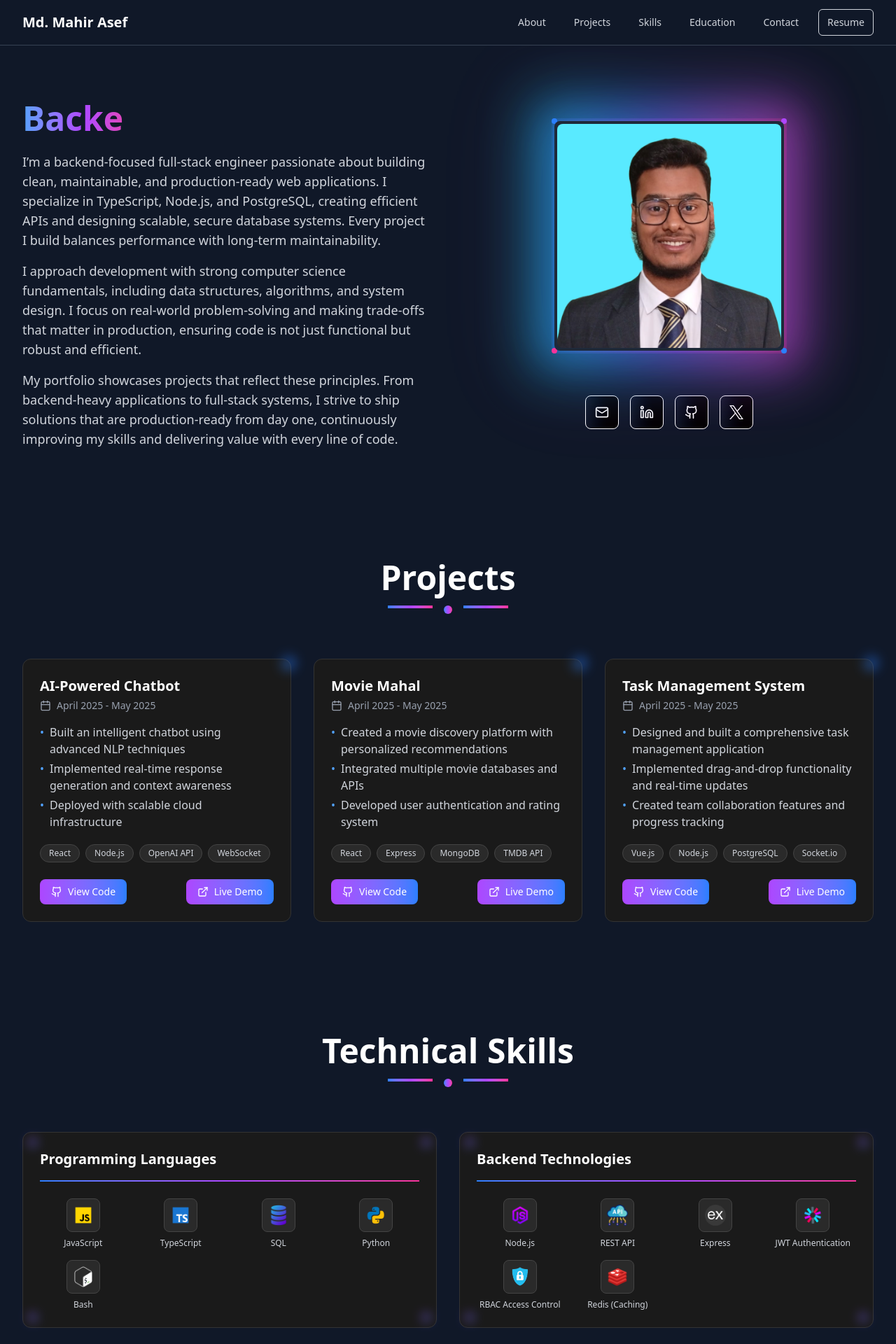
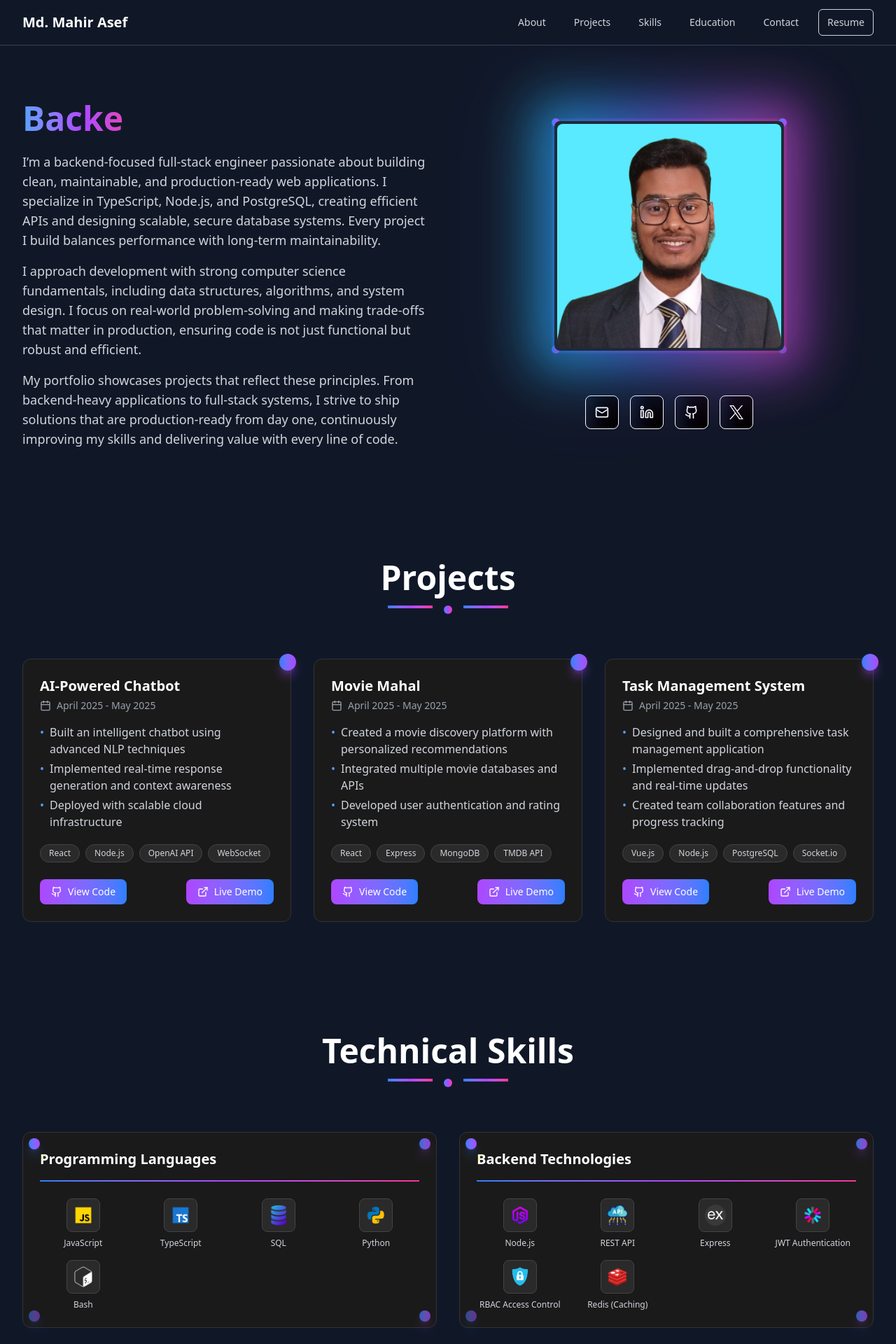
Before and after one commit to Md-Mahir-Asef/portfolio, a React (Vite) app: page / in a window 1280 px wide. Shown: the top 1920 px of the page at 70% size. Built offline with nearby package versions, Linux system fonts and the light colour scheme.

Commit message:
Fix(UI-Ball): Fix UI Ball Animation.

```diff
--- a/src/sections/About.tsx
+++ b/src/sections/About.tsx
@@ -146,11 +146,20 @@ const About = () => {
                             <div className="absolute -inset-1 bg-linear-to-r from-blue-500 via-purple-500 to-pink-500 rounded-lg opacity-20"></div>
                             <div className="absolute -inset-0.5 bg-linear-to-r from-blue-500 via-purple-500 to-pink-500 rounded-lg opacity-10"></div>
 
-                            {/* Corner dots */}
-                            <div className="absolute -top-1 -left-1 w-2 h-2 bg-blue-500 rounded-full"></div>
-                            <div className="absolute -top-1 -right-1 w-2 h-2 bg-purple-500 rounded-full"></div>
-                            <div className="absolute -bottom-1 -left-1 w-2 h-2 bg-pink-500 rounded-full"></div>
-                            <div className="absolute -bottom-1 -right-1 w-2 h-2 bg-blue-500 rounded-full"></div>
+                            {/* Animated corner dots */}
+                            <div className="absolute -top-1 -left-1 w-3 h-3 bg-linear-to-r from-blue-500 to-purple-500 rounded-full animate-pulse shadow-lg shadow-blue-500/50"></div>
+                            <div
+                                className="absolute -top-1 -right-1 w-3 h-3 bg-linear-to-r from-blue-500 to-purple-500 rounded-full animate-pulse shadow-lg shadow-purple-500/50"
+                                style={{ animationDelay: "0.3s" }}
+                            ></div>
+                            <div
+                                className="absolute -bottom-1 -left-1 w-3 h-3 bg-linear-to-r from-blue-500 to-purple-500 rounded-full animate-pulse shadow-lg shadow-blue-500/50"
+                                style={{ animationDelay: "0.6s" }}
+                            ></div>
+                            <div
+                                className="absolute -bottom-1 -right-1 w-3 h-3 bg-linear-to-r from-blue-500 to-purple-500 rounded-full animate-pulse shadow-lg shadow-purple-500/50"
+                                style={{ animationDelay: "0.9s" }}
+                            ></div>
 
                             {/* Image */}
                             <div className="relative bg-gray-800 rounded-lg p-1">
--- a/src/sections/Projects.tsx
+++ b/src/sections/Projects.tsx
@@ -65,8 +65,8 @@ const Projects = () => {
                         <div key={index} className="group">
                             {/* Card Container */}
                             <div className="relative bg-[#1A1A1A] border border-[#333333] rounded-xl p-6 flex flex-col h-full">
-                                {/* Gradient circle in top right corner */}
-                                <div className="absolute -top-2 -right-2 w-6 h-6 bg-linear-to-br to-blue-500 rounded-full opacity-70 blur-sm"></div>
+                                {/* Animated gradient circle in top right corner */}
+                                <div className="absolute -top-2 -right-2 w-6 h-6 bg-linear-to-r from-blue-500 to-purple-500 rounded-full animate-pulse shadow-lg shadow-purple-500/50"></div>
 
                                 {/* Project Title and Period */}
                                 <h3 className="text-xl font-semibold text-white mb-1">
--- a/src/sections/Skills.tsx
+++ b/src/sections/Skills.tsx
@@ -128,11 +128,20 @@ const Skills = () => {
                         <div key={index} className="group">
                             {/* Skill Card */}
                             <div className="relative bg-[#1A1A1A] border border-[#333333] rounded-xl p-6">
-                                {/* Gradient circles at corners */}
-                                <div className="absolute top-2 left-2 w-3 h-3 bg-linear-to-br from-purple-500 to-blue-500 rounded-full opacity-60 blur-sm"></div>
-                                <div className="absolute top-2 right-2 w-3 h-3 bg-linear-to-br from-purple-500 to-blue-500 rounded-full opacity-60 blur-sm"></div>
-                                <div className="absolute bottom-2 left-2 w-3 h-3 bg-linear-to-br from-purple-500 to-blue-500 rounded-full opacity-60 blur-sm"></div>
-                                <div className="absolute bottom-2 right-2 w-3 h-3 bg-linear-to-br from-purple-500 to-blue-500 rounded-full opacity-60 blur-sm"></div>
+                                {/* Animated gradient circles at corners */}
+                                <div className="absolute top-2 left-2 w-4 h-4 bg-linear-to-r from-blue-500 to-purple-500 rounded-full animate-pulse shadow-lg shadow-blue-500/50"></div>
+                                <div
+                                    className="absolute top-2 right-2 w-4 h-4 bg-linear-to-r from-blue-500 to-purple-500 rounded-full animate-pulse shadow-lg shadow-purple-500/50"
+                                    style={{ animationDelay: "0.5s" }}
+                                ></div>
+                                <div
+                                    className="absolute bottom-2 left-2 w-4 h-4 bg-linear-to-r from-blue-500 to-purple-500 rounded-full animate-pulse shadow-lg shadow-blue-500/50"
+                                    style={{ animationDelay: "1s" }}
+                                ></div>
+                                <div
+                                    className="absolute bottom-2 right-2 w-4 h-4 bg-linear-to-r from-blue-500 to-purple-500 rounded-full animate-pulse shadow-lg shadow-purple-500/50"
+                                    style={{ animationDelay: "1.5s" }}
+                                ></div>
 
                                 {/* Category Title */}
                                 <h3 className="text-xl font-semibold text-white mb-4">
```
